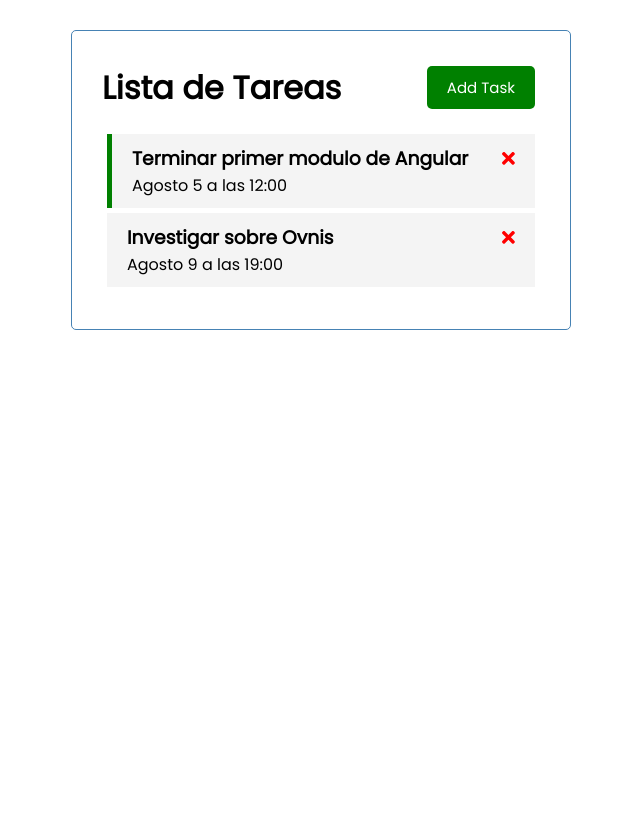
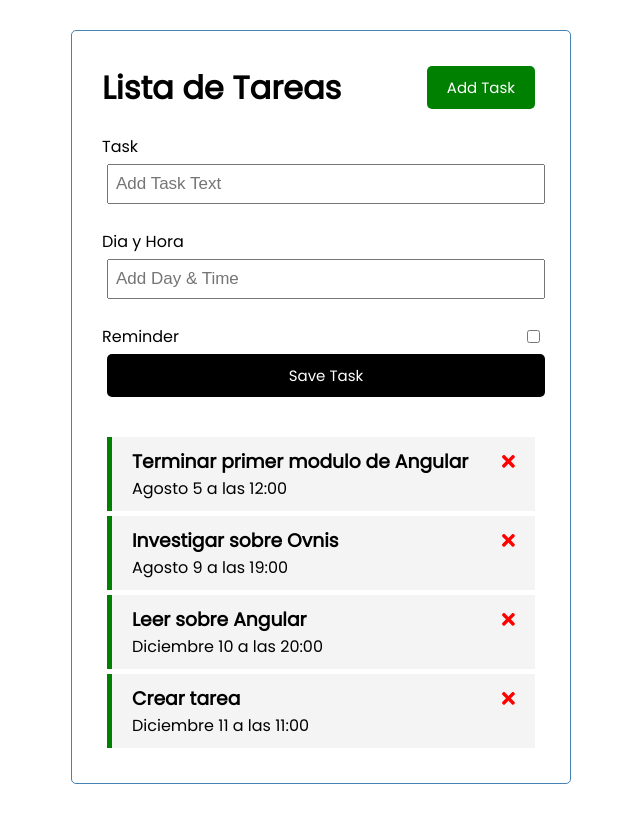
Before and after one commit to Freston2021/Task-List-Angular, an Angular app: page / in a window 1280 px wide. Shown: the whole page, without its empty margins (319-959 px from the left). Built offline with nearby package versions, Linux system fonts and the light colour scheme; data requests are answered from the project's data file.

Commit message:
add Agregar tareas

```diff
--- a/db.json
+++ b/db.json
@@ -10,7 +10,19 @@
       "id": 3,
       "text": "Investigar sobre Ovnis",
       "day": "Agosto 9 a las 19:00",
-      "reminder": false
+      "reminder": true
+    },
+    {
+      "text": "Leer sobre Angular",
+      "day": "Diciembre 10 a las 20:00",
+      "reminder": true,
+      "id": 4
+    },
+    {
+      "text": "Crear tarea",
+      "day": "Diciembre 11 a las 11:00",
+      "reminder": true,
+      "id": 5
     }
   ]
 }
--- /dev/null
+++ b/src/app/components/add-task/add-task.component.css
@@ -0,0 +1,3 @@
+.add-form{
+    margin-bottom: 40px;
+}
--- /dev/null
+++ b/src/app/components/add-task/add-task.component.html
@@ -0,0 +1,23 @@
+<form class="add-form" (ngSubmit)="onSubmit()">
+    <div class="form-control">
+        <label for="text">Task</label>
+        <input type="text" name="text" id="text" placeholder="Add Task Text"
+        [(ngModel)]="text"
+        />
+    </div>
+
+    <div class="form-control">
+        <label for="text">Dia y Hora</label>
+        <input type="text" name="day" id="day" placeholder="Add Day & Time"
+        [(ngModel)]="day"
+        />
+    </div>
+    <div class="form-control-check">
+        <label for="reminder">Reminder</label>
+        <input type="checkbox" name="reminder" id="reminder"
+        [(ngModel)]="reminder"
+        />
+    </div>
+
+    <input type="submit" value="Save Task" class="btn btn-block">
+</form>
--- /dev/null
+++ b/src/app/components/add-task/add-task.component.ts
@@ -0,0 +1,31 @@
+import { Component, OnInit, Output, EventEmitter } from '@angular/core';
+import { Task } from '../../Task';
+
+@Component({
+  selector: 'app-add-task',
+  templateUrl: './add-task.component.html',
+  styleUrls: ['./add-task.component.css'],
+})
+export class AddTaskComponent implements OnInit {
+  @Output() onAddTask: EventEmitter<Task> = new EventEmitter();
+
+  id!: number;
+  text: string = "";
+  day: string = "";
+  reminder: boolean = false;
+  constructor() {}
+
+  ngOnInit(): void {}
+
+  onSubmit() {
+    if (this.text.length === 0) {
+      alert('Por favor ingrese una tarea!');
+      return
+    }
+
+    const { id, text, day, reminder } = this
+    const newTask = { id, text, day, reminder }
+
+    this.onAddTask.emit(newTask);
+  }
+}
--- a/src/app/components/tasks/tasks.component.html
+++ b/src/app/components/tasks/tasks.component.html
@@ -1,3 +1,5 @@
-<app-task-item *ngFor="let task of tasks" [task]="task" (onDeleteTask)="deleteTask(task)" (onToggleReminder)="toggleReminder(task)">
+<app-add-task (onAddTask)="addTask($event)"></app-add-task>
+<app-task-item *ngFor="let task of tasks" [task]="task" (onDeleteTask)="deleteTask(task)"
+    (onToggleReminder)="toggleReminder(task)">
 
 </app-task-item>
--- a/src/app/components/tasks/tasks.component.ts
+++ b/src/app/components/tasks/tasks.component.ts
@@ -29,4 +29,13 @@ export class TasksComponent implements OnInit {
     task.reminder = !task.reminder
     this.taskService.updateTaskReminder(task).subscribe();
   }
+
+  addTask(task: Task){
+    this.taskService.addTask(task).subscribe(
+      (task)=>
+      (this.tasks.push(task)
+      ))
+
+  }
+
 }
--- a/src/app/server/task.service.ts
+++ b/src/app/server/task.service.ts
@@ -33,4 +33,8 @@ export class TaskService {
 
   }
 
+  addTask(task: Task): Observable<Task> {
+    return this.http.post<Task>(this.apiUrl, task, httpOptions)
+  }
+
 }
--- a/src/styles.css
+++ b/src/styles.css
@@ -45,3 +45,29 @@ body {
     display: block;
     width: 100%;
 }
+
+.form-control {
+    margin: 20px 0;
+}
+
+.form-control label {
+display: block;
+}
+
+.form-control input {
+    width: 100%;
+    height: 40px;
+    margin: 5px;
+    padding: 3px 7px;
+    font-size: 17px;
+}
+
+.form-control-check {
+    display: flex;
+    align-items: center;
+    justify-content: space-between;
+}
+
+.form-control-check label {
+    flex: 1;
+}
```
Also changed, not shown: src/app/app.module.ts (+6 -2 lines), 1 other file (tests, documents, lock files or other folders).
